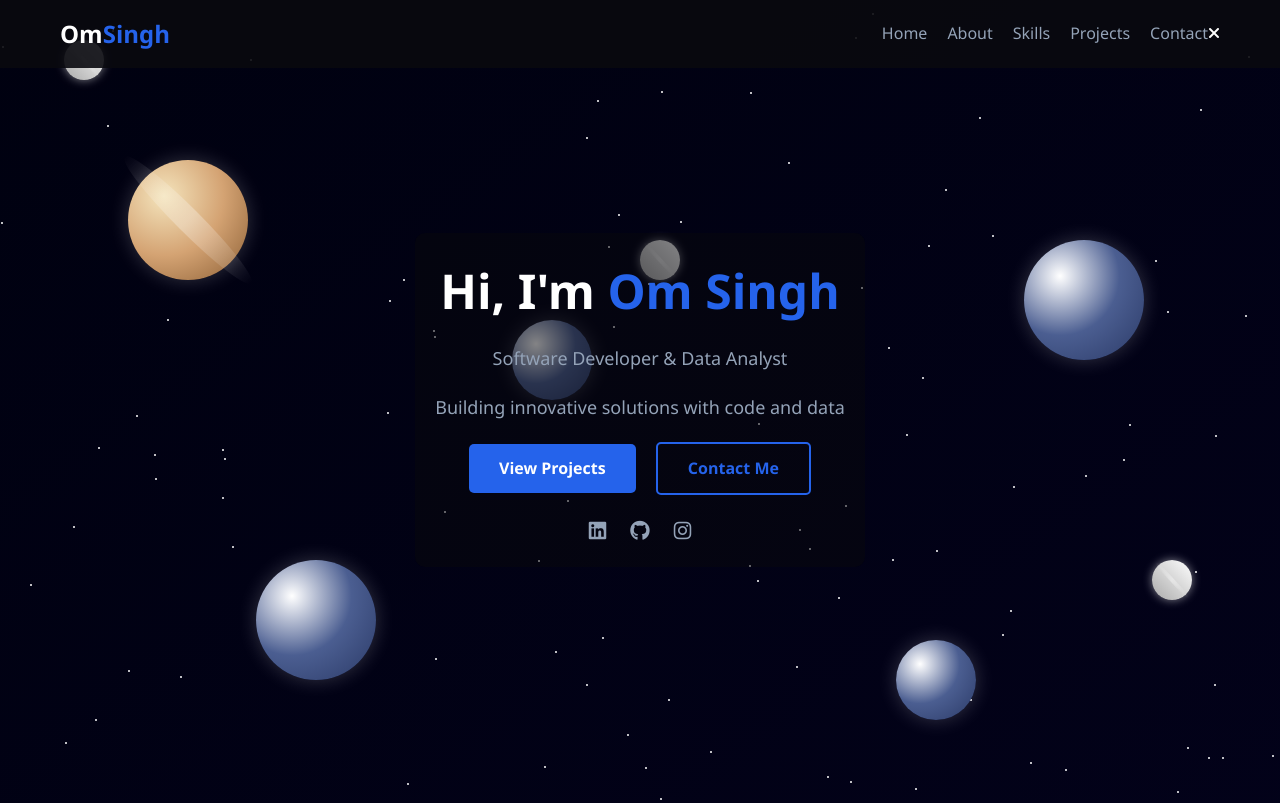
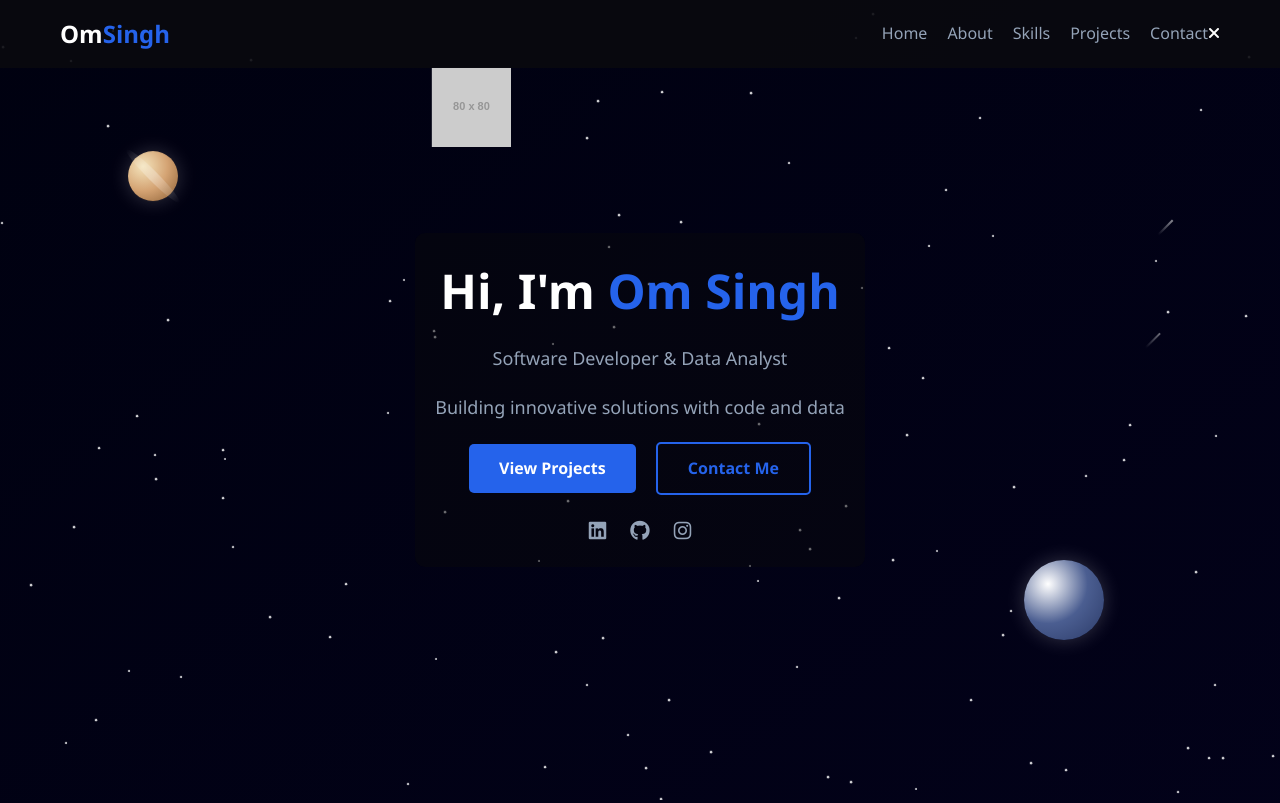
Before and after one commit to Om-Singh-45/Portfolio, a plain HTML site: page index.html in a window 1280 px wide. Shown: the top 803 px of the page. Drawn offline with Linux system fonts and the light colour scheme; placeholder pictures from the web are drawn by us.

Commit message:
Update index.html

```diff
--- a/index.html
+++ b/index.html
@@ -622,9 +622,22 @@
             animation: twinkle 2s infinite alternate;
         }
 
+        .falling-star {
+            position: absolute;
+            width: 2px;
+            height: 20px;
+            background: linear-gradient(to bottom, rgba(255, 255, 255, 0.8), transparent);
+            animation: fall 5s linear infinite;
+        }
+
         @keyframes twinkle {
             0% { opacity: 0.7; transform: scale(1); }
             100% { opacity: 1; transform: scale(1.2); }
+        }
+
+        @keyframes fall {
+            0% { transform: translate(0, -10vh) rotate(45deg); opacity: 1; }
+            100% { transform: translate(100vw, 100vh) rotate(45deg); opacity: 0; }
         }
 
         .planet {
@@ -633,7 +646,7 @@
             background: radial-gradient(circle at 30% 30%, #ffffff, #4b5e91, #2b3a67);
             box-shadow: 0 0 20px var(--planet-glow);
             animation: float 20s infinite linear;
-            display: block; /* Ensure planets are visible on mobile */
+            display: block;
         }
 
         .planet.ring {
@@ -662,32 +675,13 @@
             height: 80px;
         }
 
-        .planet.large {
-            width: 120px;
-            height: 120px;
-        }
-
-        .satellite {
+        .spaceship {
             position: absolute;
-            width: 40px;
-            height: 40px;
-            background: linear-gradient(45deg, #aaaaaa, #ffffff);
-            border-radius: 50%;
-            box-shadow: 0 0 10px rgba(255, 255, 255, 0.5);
+            width: 80px;
+            height: 80px;
+            background: url('https://via.placeholder.com/80x80.png?text=UFO') no-repeat center;
+            background-size: contain;
             animation: orbit 60s linear infinite;
-        }
-
-        .satellite.ring::after {
-            content: '';
-            position: absolute;
-            top: 50%;
-            left: 50%;
-            width: 120%;
-            height: 10%;
-            background: linear-gradient(90deg, transparent, rgba(255, 255, 255, 0.4), transparent);
-            transform: translate(-50%, -50%) rotate(45deg);
-            border-radius: 50%;
-            animation: rotate-ring 10s linear infinite;
         }
 
         @keyframes float {
@@ -698,12 +692,10 @@
 
         @keyframes orbit {
             0% { transform: translate(0, 0); }
-            100% { transform: translate(100vw, 100vh); }
-        }
-
-        @keyframes rotate-ring {
-            0% { transform: translate(-50%, -50%) rotate(0deg); }
-            100% { transform: translate(-50%, -50%) rotate(360deg); }
+            25% { transform: translate(80vw, 20vh); }
+            50% { transform: translate(100vw, 80vh); }
+            75% { transform: translate(20vw, 100vh); }
+            100% { transform: translate(0, 0); }
         }
 
         @keyframes scrollAnimation {
@@ -729,7 +721,7 @@
             }
 
             .planet {
-                display: block; /* Ensure planets are visible on mobile */
+                display: block;
             }
         }
 
@@ -780,8 +772,8 @@
                 display: block;
             }
 
-            .satellite {
-                animation-duration: 30s;
+            .spaceship {
+                animation-duration: 30s; /* Faster movement on mobile */
             }
         }
 
@@ -831,8 +823,9 @@
     <!-- Cosmic Background -->
     <div class="cosmic-background">
         <div id="starsContainer"></div>
+        <div id="fallingStarsContainer"></div>
         <div id="planetsContainer"></div>
-        <div id="satelliteContainer"></div>
+        <div id="spaceshipContainer"></div>
     </div>
 
     <!-- Navbar -->
@@ -1088,21 +1081,24 @@
         // Create cosmic background elements
         function createCosmicBackground() {
             const starsContainer = document.getElementById('starsContainer');
+            const fallingStarsContainer = document.getElementById('fallingStarsContainer');
             const planetsContainer = document.getElementById('planetsContainer');
-            const satelliteContainer = document.getElementById('satelliteContainer');
+            const spaceshipContainer = document.getElementById('spaceshipContainer');
             const isMobile = window.innerWidth <= 768;
             const numberOfStars = isMobile ? 50 : 100;
-            const numberOfPlanets = isMobile ? 3 : 5; // Increased planets for mobile visibility
-            const numberOfSatellites = 3; // Added 2-3 more satellites
+            const numberOfPlanets = 2;
+            const numberOfFallingStars = isMobile ? 2 : 5;
 
             // Clear containers
             starsContainer.innerHTML = '';
+            fallingStarsContainer.innerHTML = '';
             planetsContainer.innerHTML = '';
-            satelliteContainer.innerHTML = '';
+            spaceshipContainer.innerHTML = '';
 
             const fragmentStars = document.createDocumentFragment();
+            const fragmentFallingStars = document.createDocumentFragment();
             const fragmentPlanets = document.createDocumentFragment();
-            const fragmentSatellites = document.createDocumentFragment();
+            const fragmentSpaceship = document.createDocumentFragment();
 
             // Create twinkling stars
             for (let i = 0; i < numberOfStars; i++) {
@@ -1114,45 +1110,43 @@
                 fragmentStars.appendChild(star);
             }
 
+            // Create falling stars
+            for (let i = 0; i < numberOfFallingStars; i++) {
+                const fallingStar = document.createElement('div');
+                fallingStar.classList.add('falling-star');
+                fallingStar.style.left = `${Math.random() * 100}%`;
+                fallingStar.style.animationDelay = `${Math.random() * 5}s`;
+                fragmentFallingStars.appendChild(fallingStar);
+            }
+
             // Create planets
-            const planetSizes = ['small', 'medium', 'large'];
+            const planetSizes = ['small', 'medium'];
             const planetPositions = [
                 { left: '10%', top: '20%' },
-                { left: '80%', top: '30%' },
-                { left: '20%', top: '70%' },
-                { left: '70%', top: '80%' },
-                { left: '40%', top: '40%' }
+                { left: '80%', top: '70%' }
             ];
 
             for (let i = 0; i < numberOfPlanets; i++) {
                 const planet = document.createElement('div');
-                planet.classList.add('planet', planetSizes[Math.floor(Math.random() * 3)]);
-                if (i === 0 || (isMobile && i === 1)) planet.classList.add('ring'); // Added ring to more planets
-                planet.style.left = planetPositions[i % planetPositions.length].left;
-                planet.style.top = planetPositions[i % planetPositions.length].top;
+                planet.classList.add('planet', planetSizes[i]);
+                if (i === 0) planet.classList.add('ring');
+                planet.style.left = planetPositions[i].left;
+                planet.style.top = planetPositions[i].top;
                 planet.style.animationDelay = `${Math.random() * 10}s`;
                 fragmentPlanets.appendChild(planet);
             }
 
-            // Create satellites with rings
-            const satellitePositions = [
-                { left: '5%', top: '5%' },
-                { left: '50%', top: '30%' },
-                { left: '90%', top: '70%' }
-            ];
-
-            for (let i = 0; i < numberOfSatellites; i++) {
-                const satellite = document.createElement('div');
-                satellite.classList.add('satellite', 'ring');
-                satellite.style.left = satellitePositions[i].left;
-                satellite.style.top = satellitePositions[i].top;
-                satellite.style.animationDelay = `${Math.random() * 5}s`;
-                fragmentSatellites.appendChild(satellite);
-            }
+            // Create single spaceship
+            const spaceship = document.createElement('div');
+            spaceship.classList.add('spaceship');
+            spaceship.style.left = '0%';
+            spaceship.style.top = '0%';
+            fragmentSpaceship.appendChild(spaceship);
 
             starsContainer.appendChild(fragmentStars);
+            fallingStarsContainer.appendChild(fragmentFallingStars);
             planetsContainer.appendChild(fragmentPlanets);
-            satelliteContainer.appendChild(fragmentSatellites);
+            spaceshipContainer.appendChild(fragmentSpaceship);
         }
 
         // Navbar Scroll Effect
@@ -1160,12 +1154,13 @@
             const navbar = document.querySelector('.navbar');
             navbar.classList.toggle('scrolled', window.scrollY > 50);
 
-            // Add scroll animation to cosmic elements
-            const cosmicElements = document.querySelectorAll('.planet, .satellite, .star');
-            cosmicElements.forEach(element => {
-                element.classList.add('cosmic-element');
-                element.style.animationDelay = `${Math.random() * 1}s`; // Stagger animation
-            });
+            // Update spaceship position on scroll
+            const spaceship = document.querySelector('.spaceship');
+            const viewportWidth = window.innerWidth;
+            const viewportHeight = window.innerHeight;
+            const newX = Math.random() * (viewportWidth - 80);
+            const newY = Math.random() * (viewportHeight - 80);
+            spaceship.style.transform = `translate(${newX}px, ${newY}px)`;
         });
 
         // Mobile Menu Toggle
```
